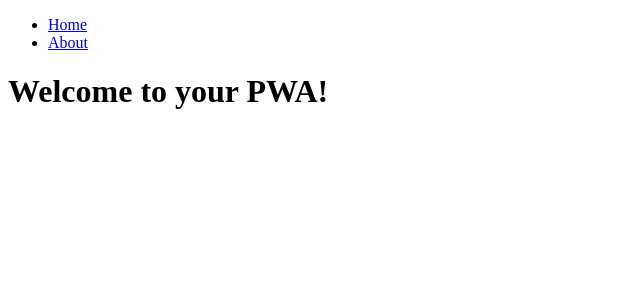
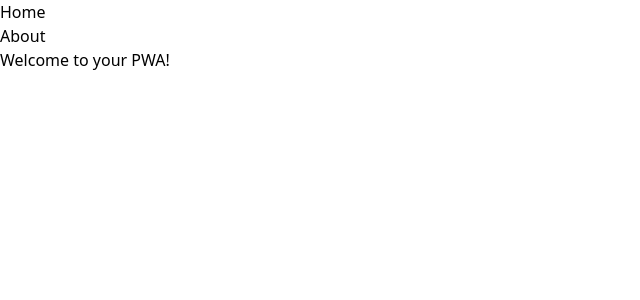
Before and after one commit to jpvg10/laminitas, a React (Create React App) app: page / in a window 1280 px wide. Shown: the top 300 px of the page, without its empty margins (0-640 px from the left). Built offline with nearby package versions, Linux system fonts and the light colour scheme.

Commit message:
configuring tailwind

```diff
--- a/package.json
+++ b/package.json
@@ -55,6 +55,8 @@
     ]
   },
   "devDependencies": {
+    "autoprefixer": "^10.4.8",
+    "postcss": "^8.4.16",
     "prettier": "^2.7.1",
     "tailwindcss": "^3.1.8"
   }
--- /dev/null
+++ b/postcss.config.js
@@ -0,0 +1,6 @@
+module.exports = {
+  plugins: {
+    tailwindcss: {},
+    autoprefixer: {},
+  },
+}
--- a/src/index.tsx
+++ b/src/index.tsx
@@ -3,6 +3,7 @@ import ReactDOM from 'react-dom/client';
 import App from './components/App';
 import * as serviceWorkerRegistration from './serviceWorkerRegistration';
 import reportWebVitals from './reportWebVitals';
+import './index.css';
 
 const root = ReactDOM.createRoot(
   document.getElementById('root') as HTMLElement
--- a/tailwind.config.js
+++ b/tailwind.config.js
@@ -1,8 +1,8 @@
 /** @type {import('tailwindcss').Config} */
 module.exports = {
-  content: [],
+  content: ['./src/**/*.tsx'],
   theme: {
     extend: {},
   },
   plugins: [],
-}
+};
```
Also changed, not shown: src/components/App.css (deleted), src/index.css (renamed from src/tailwind.css), src/logo.svg (deleted), 1 other file (tests, documents, lock files or other folders).
